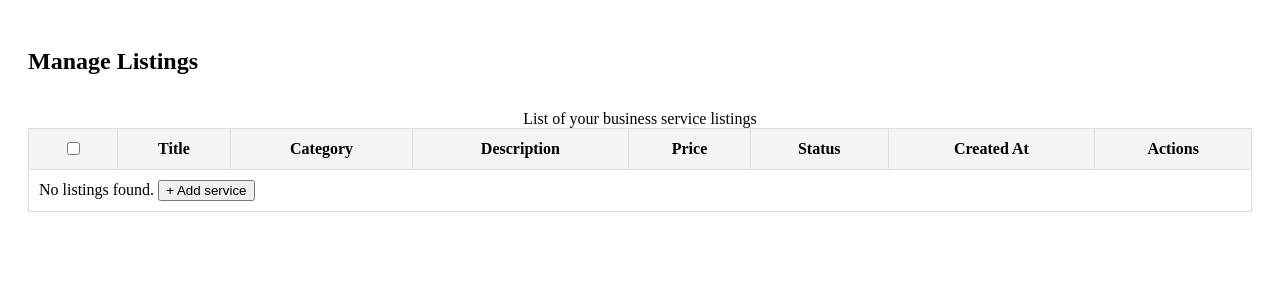
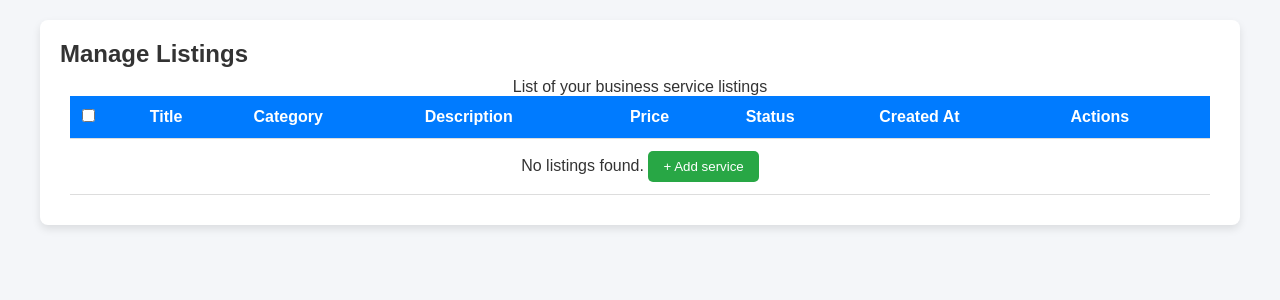
Before and after one commit to IT-Tutors-Coding-Space/ServiceDiscovery, a PHP site: page /ServiceDiscovery/pages/Dashboard/manage_listings.php in a window 1280 px wide. Shown: the top 300 px of the page. Run offline with PHP 8.4, Linux system fonts and the light colour scheme; the visitor is signed in with stand-in values (Sample User, id 1).

Commit message:
feat: enhance listings page styles for improved layout, responsiveness, and user interaction

```diff
--- a/Assets/css/Dashboard/listings.css
+++ b/Assets/css/Dashboard/listings.css
@@ -1,34 +1,191 @@
-.manage-listings {
-    padding: 20px;
+/* Reset styles to ensure consistency */
+* {
+    margin: 0;
+    padding: 0;
+    box-sizing: border-box;
 }
 
-.listing-header {
+body {
+    font-family: Arial, sans-serif;
+    background-color: #f4f6f9;
+    color: #333;
+    margin: 0;
+}
+
+/* Main content wrapper */
+.manage-listings {
+    width: 100%;
+    max-width: 1200px; /* Limits content width for large screens */
+    margin: 20px auto;
+    padding: 20px;
+    background: #fff;
+    border-radius: 8px;
+    box-shadow: 0 4px 8px rgba(0, 0, 0, 0.1);
+}
+
+/* Header styling */
+.dashboard-header {
+    font-size: 24px;
+    font-weight: bold;
+    margin-bottom: 15px;
+}
+
+/* Table container */
+.table-container {
+    overflow-x: auto;
+    width: 100%;
+    border-radius: 8px;
+    background: white;
+    padding: 10px;
+}
+
+/* Table styles */
+.listings-table {
+    width: 100%;
+    border-collapse: collapse;
+    text-align: left;
+}
+
+.listings-table thead {
+    background: #007BFF;
+    color: white;
+}
+
+.listings-table th,
+.listings-table td {
+    padding: 12px;
+    border-bottom: 1px solid #ddd;
+}
+
+.listings-table th {
+    font-weight: bold;
+}
+
+.listings-table tr:nth-child(even) {
+    background: #f9f9f9;
+}
+
+/* Bulk actions styling */
+.batch-actions {
     display: flex;
-    justify-content: space-between;
+    gap: 10px;
     align-items: center;
     margin-bottom: 15px;
 }
 
-.listings-table {
-    width: 100%;
-    border-collapse: collapse;
-    margin-top: 10px;
+.batch-actions select,
+.batch-actions button {
+    padding: 8px;
+    border-radius: 5px;
+    border: 1px solid #ccc;
 }
 
-.listings-table th, .listings-table td {
-    padding: 10px;
-    border: 1px solid #ddd;
-}
-
-.listings-table th {
-    background-color: #f4f4f4;
-}
-
-.edit-btn, .delete-btn {
-    padding: 5px 10px;
+.batch-actions button {
+    background: #007BFF;
+    color: white;
     border: none;
     cursor: pointer;
 }
 
-.edit-btn { background-color: #4CAF50; color: white; }
-.delete-btn { background-color: #f44336; color: white; }
+.batch-actions button:hover {
+    background: #0056b3;
+}
+
+/* Empty state */
+#empty-state {
+    text-align: center;
+    padding: 15px;
+    font-size: 16px;
+}
+
+#empty-state button {
+    background: #28a745;
+    color: white;
+    padding: 8px 15px;
+    border: none;
+    border-radius: 5px;
+    cursor: pointer;
+}
+
+#empty-state button:hover {
+    background: #218838;
+}
+
+/* Modal styling */
+.modal {
+    display: none;
+    position: fixed;
+    top: 0;
+    left: 0;
+    width: 100%;
+    height: 100%;
+    background: rgba(0, 0, 0, 0.5);
+    justify-content: center;
+    align-items: center;
+}
+
+.modal-content {
+    background: white;
+    padding: 20px;
+    border-radius: 8px;
+    width: 90%;
+    max-width: 500px;
+}
+
+.close-btn {
+    float: right;
+    font-size: 24px;
+    cursor: pointer;
+}
+
+/* Form styling */
+.listing-form {
+    display: flex;
+    flex-direction: column;
+    gap: 10px;
+}
+
+.form-group {
+    display: flex;
+    flex-direction: column;
+}
+
+.form-group label {
+    font-weight: bold;
+    margin-bottom: 5px;
+}
+
+.form-group input,
+.form-group select,
+.form-group textarea {
+    padding: 8px;
+    border: 1px solid #ccc;
+    border-radius: 5px;
+}
+
+.form-actions {
+    display: flex;
+    justify-content: flex-end;
+    gap: 10px;
+}
+
+.cancel-btn {
+    background: #ccc;
+    padding: 8px 15px;
+    border-radius: 5px;
+    border: none;
+    cursor: pointer;
+}
+
+.submit-btn {
+    background: #007BFF;
+    color: white;
+    padding: 8px 15px;
+    border: none;
+    border-radius: 5px;
+    cursor: pointer;
+}
+
+.submit-btn:hover {
+    background: #0056b3;
+}
```
